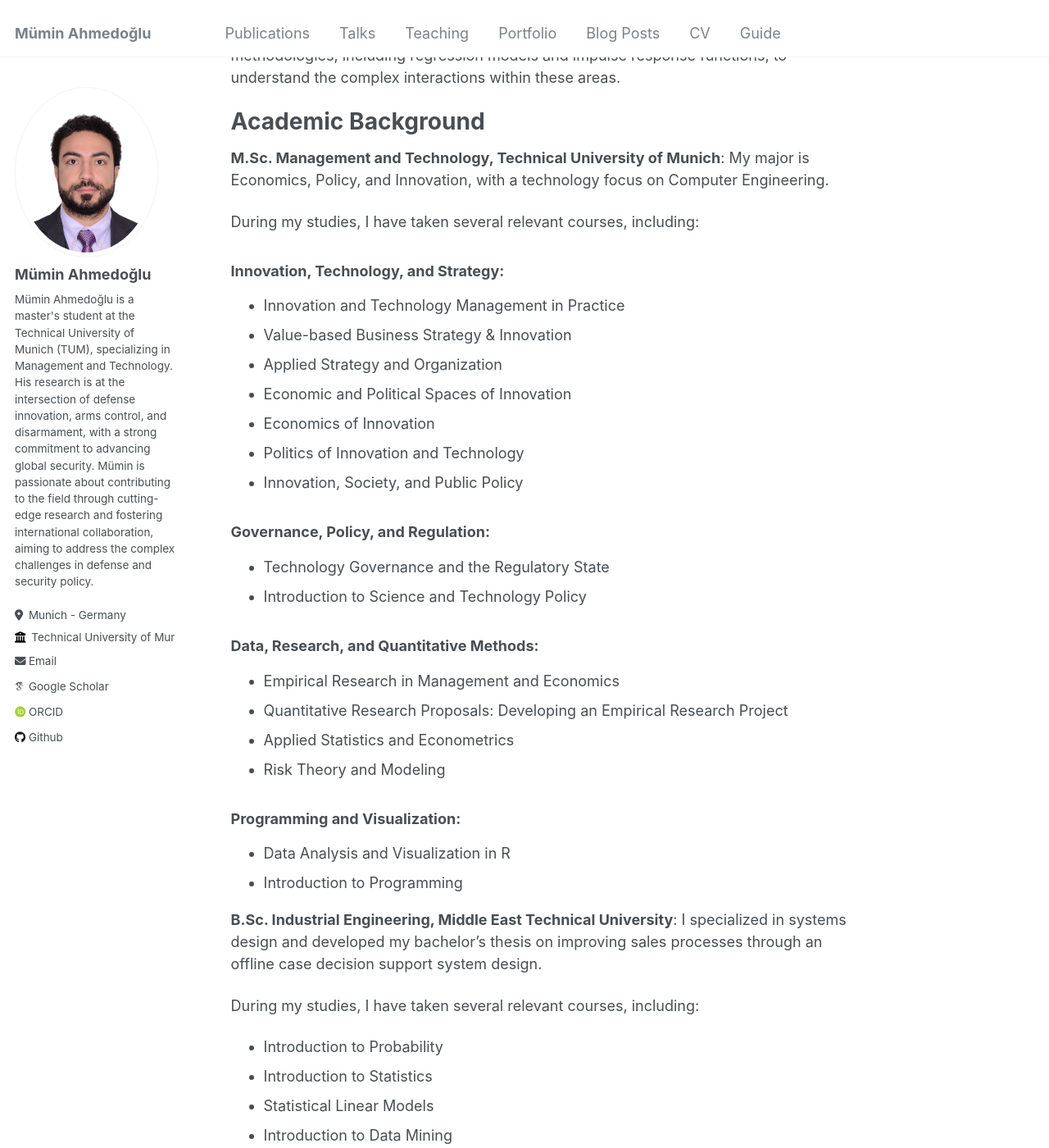
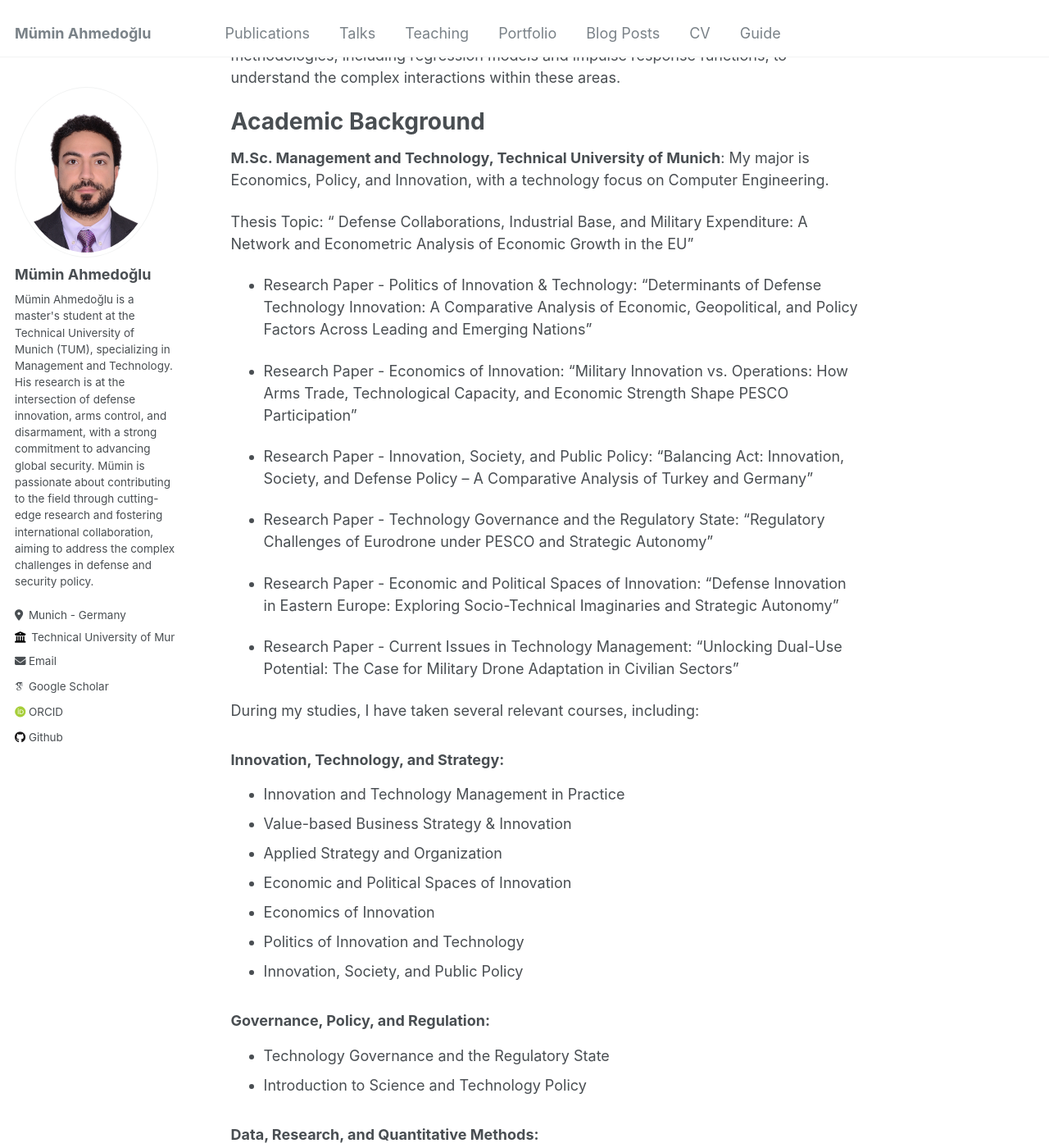
Before and after one commit to ahmedoglu/ahmedoglu.github.io, a Jekyll site: the page built from _pages/about.md, in a window 1280 px wide and 1400 px high, scrolled down 2567 px. Shown: the whole window at 82% size. Built offline with Jekyll 4.4.1, drawn with Linux system fonts in a browser that asks for light colours; some web fonts are replaced.

Commit message:
Update about.md

```diff
--- a/_pages/about.md
+++ b/_pages/about.md
@@ -48,6 +48,21 @@ These interests shape my current and future research projects. I apply advanced
 Academic Background
 ======
 **M.Sc. Management and Technology, Technical University of Munich**: My major is Economics, Policy, and Innovation, with a technology focus on Computer Engineering.
+
+Thesis Topic: " Defense Collaborations, Industrial Base, and Military Expenditure: A Network and Econometric Analysis of Economic Growth in the EU"
+
+- Research Paper - Politics of Innovation & Technology: “Determinants of Defense Technology Innovation: A Comparative Analysis of Economic, Geopolitical, and Policy Factors Across Leading and Emerging Nations”
+
+- Research Paper - Economics of Innovation: "Military Innovation vs. Operations: How Arms Trade, Technological Capacity, and Economic Strength Shape PESCO Participation"
+
+- Research Paper - Innovation, Society, and Public Policy: "Balancing Act: Innovation, Society, and Defense Policy – A Comparative Analysis of Turkey and Germany"
+
+- Research Paper - Technology Governance and the Regulatory State: "Regulatory Challenges of Eurodrone under PESCO and Strategic Autonomy"
+
+- Research Paper - Economic and Political Spaces of Innovation: "Defense Innovation in Eastern Europe: Exploring Socio-Technical Imaginaries and Strategic Autonomy"
+
+- Research Paper - Current Issues in Technology Management: “Unlocking Dual-Use Potential: The Case for Military Drone Adaptation in Civilian Sectors”
+
 
 During my studies, I have taken several relevant courses, including:
 
```
